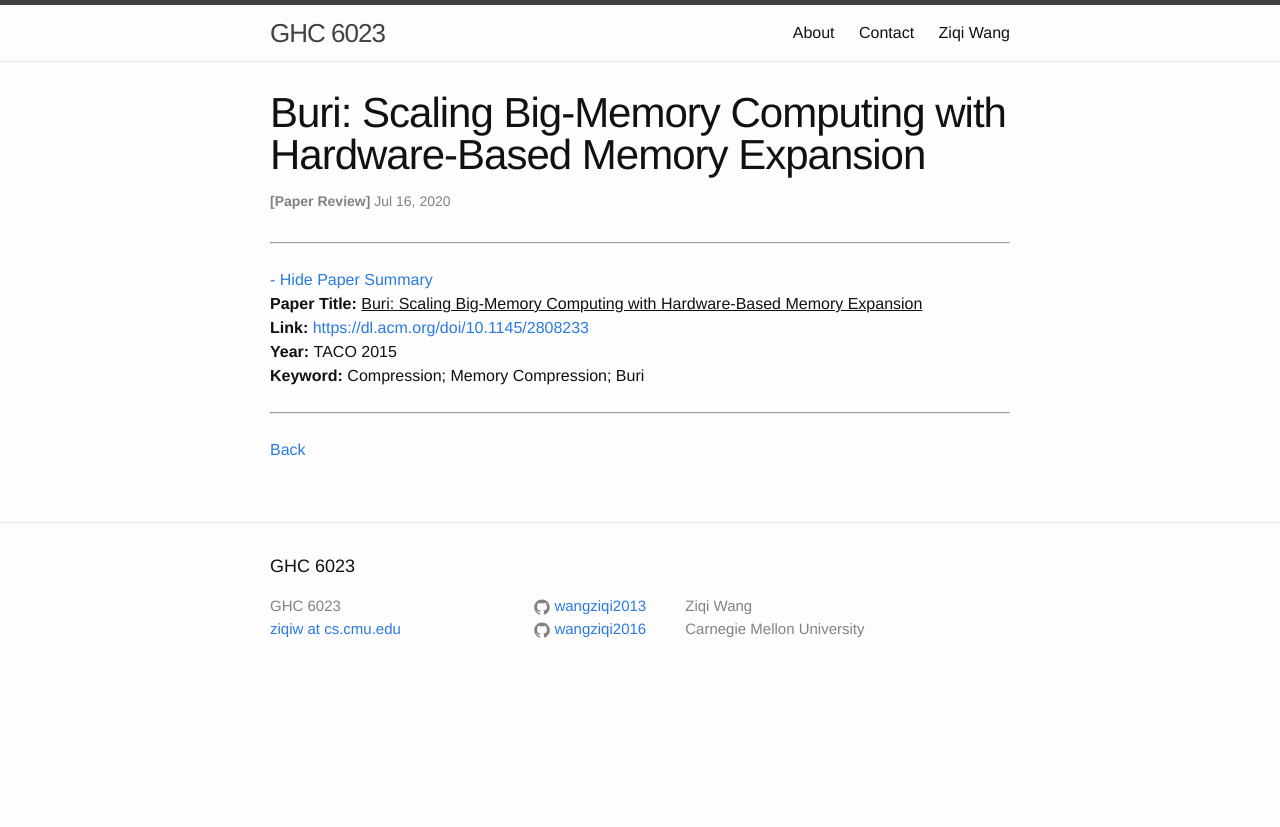
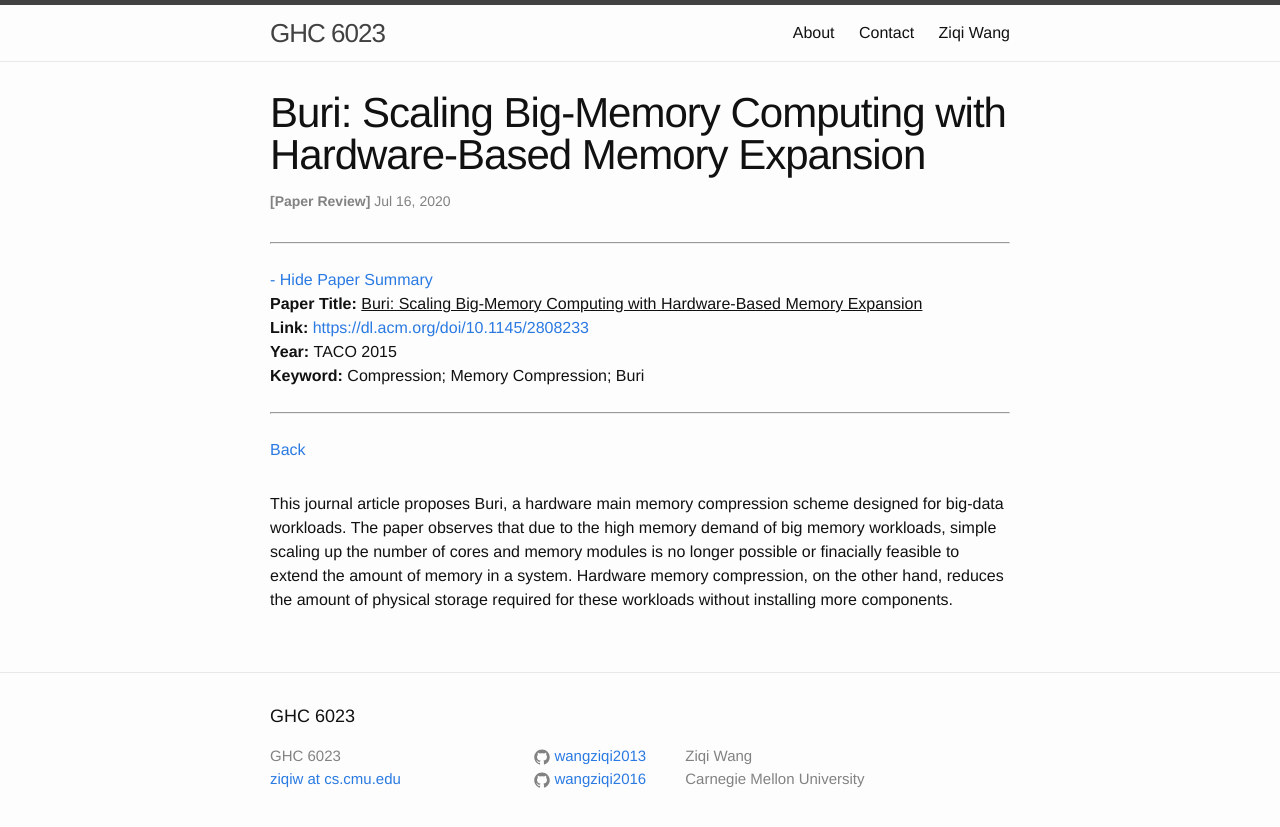
Before and after one commit to wangziqi2013/wangziqi2013.github.io, a Jekyll site: the page built from _posts/2020-07-16-buri.markdown, in a window 1280 px wide. Shown: the top 827 px of the page. Built offline with Jekyll 4.4.1, drawn with Linux system fonts in a browser that asks for light colours.

Commit message:
Adding motivation

```diff
--- a/_posts/2020-07-16-buri.markdown
+++ b/_posts/2020-07-16-buri.markdown
@@ -12,3 +12,9 @@ htm_cd:
 htm_cr:
 version_mgmt:
 ---
+
+This journal article proposes Buri, a hardware main memory compression scheme designed for big-data workloads.
+The paper observes that due to the high memory demand of big memory workloads, simple scaling up the number of
+cores and memory modules is no longer possible or finacially feasible to extend the amount of memory in a system.
+Hardware memory compression, on the other hand, reduces the amount of physical storage required for these workloads
+without installing more components.
```
